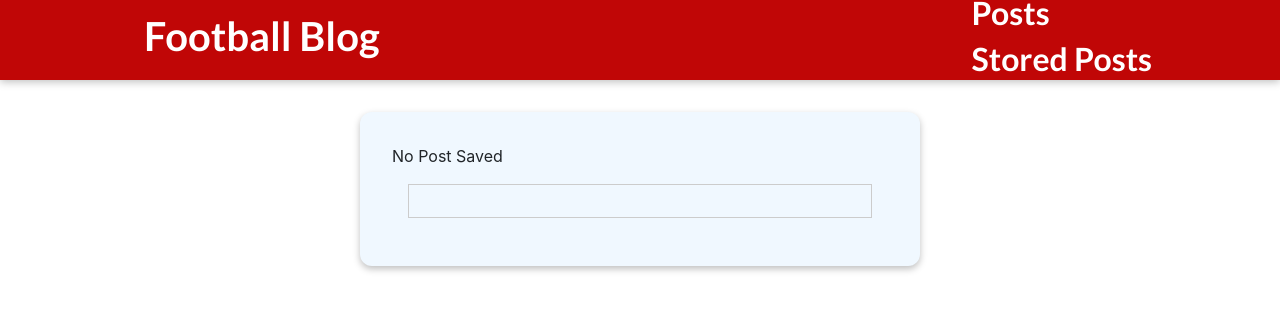
After one commit to RaulMaya/Spurs-Blog, a Django app: page /read-later in a window 1280 px wide. The commit adds this page. Shown: the top 311 px of the page. Run offline with Django 4.2, Linux system fonts and the light colour scheme; some libraries are stand-ins or nearby versions.

Commit message:
Saving favorites and read later books

```diff
--- /dev/null
+++ b/my_blog/blog/static/blog/stored_files.css
@@ -0,0 +1,38 @@
+#main-navigation {
+    background-color: #c00606;
+    box-shadow: 0 2px 8px rgba(0, 0, 0, 0.25);
+  }
+
+#stored-posts{
+    margin: 7rem auto 3rem auto;
+    padding: 2rem;
+    width: 95%;
+    max-width: 35rem;
+    border-radius: 12px;
+    box-shadow: 0 3px 7px rgba(0, 0, 0, 0.25);
+    background-color: aliceblue;
+}
+
+#stored-posts ul{
+    list-style: none;
+    margin: 0;
+    padding: 0;
+}
+
+#stored-posts li{
+    border: 1px solid #cccccc;
+    padding: 1rem;
+    margin: 1rem;
+}
+
+#stored-posts a{
+    display: block;
+    padding: 1rem;
+    width: 100%;
+    text-decoration: none;
+}
+
+#stored-posts a:hover,
+#stored-posts a:active{
+    background-color: aliceblue;
+}
--- /dev/null
+++ b/my_blog/blog/templates/blog/stored-posts.html
@@ -0,0 +1,28 @@
+{% extends "base.html" %}
+{% load static %}
+
+{% block title %}
+    My Saved Posts
+{% endblock %}
+
+{% block css_files %}
+<link rel="stylesheet" href="{% static "blog/stored_files.css" %}">
+{% endblock %}
+
+{% block content %}
+     <section id="stored-posts">
+        {% if not has_posts %}
+        <p> No Post Saved</p>
+        {% endif %}
+        <ul>
+            <li>
+            {% for post in posts %}
+
+                {% include "blog/includes/portrait.html" %}
+
+            {% endfor %}
+        </li>
+        </ul>
+     </section>
+
+{% endblock %}
--- a/my_blog/blog/urls.py
+++ b/my_blog/blog/urls.py
@@ -5,4 +5,5 @@ urlpatterns = [
     path('', views.IndexView.as_view(), name = 'starting_page'),
     path('posts', views.PostsView.as_view(), name = 'posts'),
     path('posts/<slug:slug>',views.DetailPostView.as_view(), name = 'individual_post'), #/posts/real-madrids-wild-cards
+    path('read-later', views.ReadLaterView.as_view(), name ='read-later')
 ]
--- a/my_blog/blog/views.py
+++ b/my_blog/blog/views.py
@@ -1,4 +1,5 @@
 from datetime import date
+from multiprocessing import context
 from django.db.models import Avg, Max, Min
 from .models  import Post
 from django.urls import reverse
@@ -92,3 +93,36 @@ class DetailPostView(View):
 #    return render(request, "blog/individual_post.html", {
 #        "post": selected_post, "tags":selected_post.tag.all()
 #    })
+
+
+class ReadLaterView(View):
+    def get(self, request):
+        stored_posts = request.session.get("stored_posts")
+        context = {}
+
+        if stored_posts is None or len(stored_posts) == 0:
+            context["posts"] = []
+            context["has_posts"] = False
+        else:
+            posts = Post.objects.filter(id__in=stored_posts)
+            context["posts"] = posts
+            context["has_posts"] = True
+
+        return render(request, "blog/stored-posts.html", context)
+
+
+    def post(self, request):
+        stored_posts = request.session.get("stored_posts")
+
+        if stored_posts is None:
+            stored_posts = []
+
+        post_id = int(request.POST["post_id"])
+
+        if post_id not in stored_posts:
+            stored_posts.append(post_id)
+            request.session["stored_posts"] = stored_posts
+
+
+
+        return HttpResponseRedirect("/")
--- a/my_blog/templates/base.html
+++ b/my_blog/templates/base.html
@@ -19,6 +19,7 @@
         <h1><a href="{% url 'starting_page' %}">Football Blog</a></h1>
         <nav>
             <h2><a href="{% url 'posts' %}">Posts</a></h2>
+            <h2><a href="{% url 'read-later' %}">Stored Posts</a></h2>
         </nav>
     </header>
     {% block content %}{% endblock %}
```
Also changed, not shown: my_blog/blog/templates/blog/individual_post.html (+6 -2 lines).
